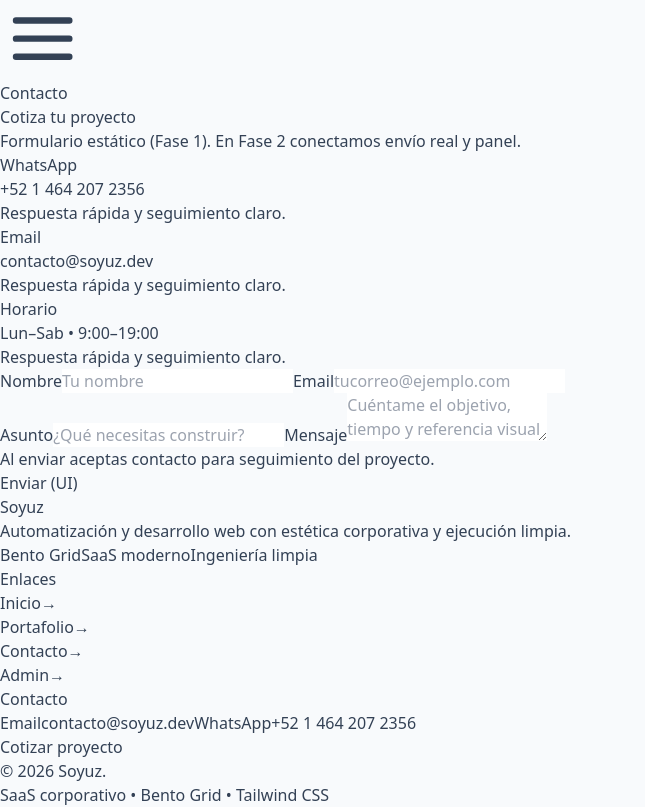
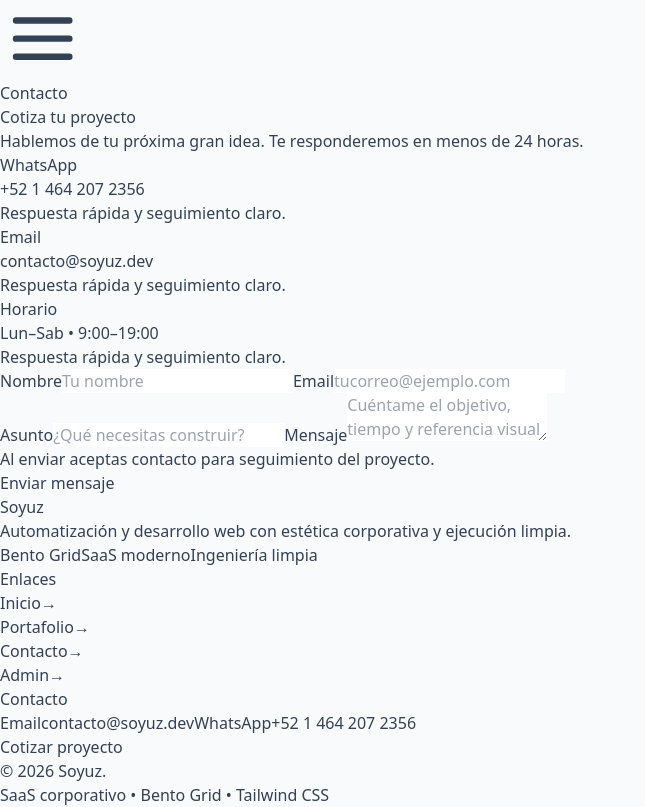
Before and after one commit to jehosafad/Soyuzweb, a React (Vite) app in the folder Frontend/: page /contacto in a window 1280 px wide. Shown: the part 1380-2187 px from the top of the page, without its empty margins (0-645 px from the left). Built offline with nearby package versions, Linux system fonts and the light colour scheme.

Commit message:
feat: Conectar formulario de contacto de React con la API (Fase 3)

```diff
--- a/Frontend/src/pages/Contact.jsx
+++ b/Frontend/src/pages/Contact.jsx
@@ -1,14 +1,56 @@
+import { useState } from "react";
 import SectionHeading from "../components/SectionHeading";
 import Button from "../components/Button";
 import Input from "../components/Input";
 
 export default function Contact() {
+    const [formData, setFormData] = useState({
+        name: "",
+        email: "",
+        subject: "",
+        message: "",
+        website: "", // <- Nuestro Honeypot invisible
+    });
+    const [status, setStatus] = useState("idle"); // idle, loading, success, error
+    const [errorMessage, setErrorMessage] = useState("");
+
+    const handleChange = (e) => {
+        setFormData({ ...formData, [e.target.name]: e.target.value });
+    };
+
+    const handleSubmit = async (e) => {
+        e.preventDefault();
+        setStatus("loading");
+        setErrorMessage("");
+
+        try {
+            // Como configuraste CORS para el puerto 5173, esto conectará sin problemas
+            const res = await fetch("http://localhost:4000/api/contact", {
+                method: "POST",
+                headers: { "Content-Type": "application/json" },
+                body: JSON.stringify(formData),
+            });
+
+            const data = await res.json();
+
+            if (!res.ok) {
+                throw new Error(data.message || "Error al enviar el mensaje");
+            }
+
+            setStatus("success");
+            setFormData({ name: "", email: "", subject: "", message: "", website: "" });
+        } catch (err) {
+            setStatus("error");
+            setErrorMessage(err.message);
+        }
+    };
+
     return (
         <section className="mx-auto max-w-7xl px-4 sm:px-6 lg:px-8 py-14 sm:py-20">
             <SectionHeading
                 eyebrow="Contacto"
                 title="Cotiza tu proyecto"
-        description="Formulario estático (Fase 1). En Fase 2 conectamos envío real y panel."
+                description="Hablemos de tu próxima gran idea. Te responderemos en menos de 24 horas."
             />
 
             <div className="mt-8 grid gap-6 lg:grid-cols-12">
@@ -42,25 +84,39 @@ export default function Contact() {
                 {/* Form */}
                 <div className="lg:col-span-7">
                     <div className="rounded-3xl bg-white p-6 sm:p-8 shadow-sm ring-1 ring-slate-200">
-            <form
-              className="grid gap-5"
-              onSubmit={(e) => {
-                e.preventDefault();
-                alert("Fase 1: formulario estático. En Fase 2 lo conectamos 🙂");
-              }}
-            >
-              <div className="grid gap-5 sm:grid-cols-2">
-                <Input label="Nombre" placeholder="Tu nombre" />
-                <Input label="Email" placeholder="tucorreo@ejemplo.com" type="email" />
+                        {status === "success" ? (
+                            <div className="text-center py-10">
+                                <span className="text-5xl">🎉</span>
+                                <h3 className="mt-4 text-xl font-bold text-slate-900">¡Mensaje enviado!</h3>
+                                <p className="mt-2 text-slate-600">Hemos recibido tu información. Nos pondremos en contacto contigo pronto.</p>
+                                <Button variant="secondary" className="mt-6" onClick={() => setStatus("idle")}>
+                                    Enviar otro mensaje
+                                </Button>
+                            </div>
+                        ) : (
+                            <form className="grid gap-5" onSubmit={handleSubmit}>
+                                {/* Honeypot Oculto para bots */}
+                                <div style={{ display: "none" }} aria-hidden="true">
+                                    <label htmlFor="website">Website</label>
+                                    <input type="text" name="website" id="website" tabIndex="-1" value={formData.website} onChange={handleChange} />
                                 </div>
 
-              <Input label="Asunto" placeholder="¿Qué necesitas construir?" />
+                                <div className="grid gap-5 sm:grid-cols-2">
+                                    <Input label="Nombre" name="name" value={formData.name} onChange={handleChange} placeholder="Tu nombre" required />
+                                    <Input label="Email" name="email" type="email" value={formData.email} onChange={handleChange} placeholder="tucorreo@ejemplo.com" required />
+                                </div>
+
+                                <Input label="Asunto" name="subject" value={formData.subject} onChange={handleChange} placeholder="¿Qué necesitas construir?" required />
 
                                 <label className="block">
                   <span className="block text-sm font-semibold text-slate-900">
                     Mensaje
                   </span>
                                     <textarea
+                                        name="message"
+                                        value={formData.message}
+                                        onChange={handleChange}
+                                        required
                                         className={[
                                             "mt-2 w-full min-h-[140px] rounded-xl bg-slate-50 px-4 py-3 text-sm text-slate-900",
                                             "ring-1 ring-slate-200 shadow-sm transition",
@@ -71,15 +127,22 @@ export default function Contact() {
                                     />
                                 </label>
 
+                                {status === "error" && (
+                                    <div className="rounded-lg bg-red-50 p-3 text-sm text-red-600 ring-1 ring-red-200">
+                                        {errorMessage}
+                                    </div>
+                                )}
+
                                 <div className="flex flex-col sm:flex-row gap-3 sm:items-center sm:justify-between">
                                     <p className="text-xs text-slate-500">
                                         Al enviar aceptas contacto para seguimiento del proyecto.
                                     </p>
-                <Button variant="primary" className="px-6 py-3">
-                  Enviar (UI)
+                                    <Button variant="primary" type="submit" disabled={status === "loading"} className="px-6 py-3">
+                                        {status === "loading" ? "Enviando..." : "Enviar mensaje"}
                                     </Button>
                                 </div>
                             </form>
+                        )}
                     </div>
                 </div>
             </div>
```
Lines whose indentation alone changed are shown as unchanged.
